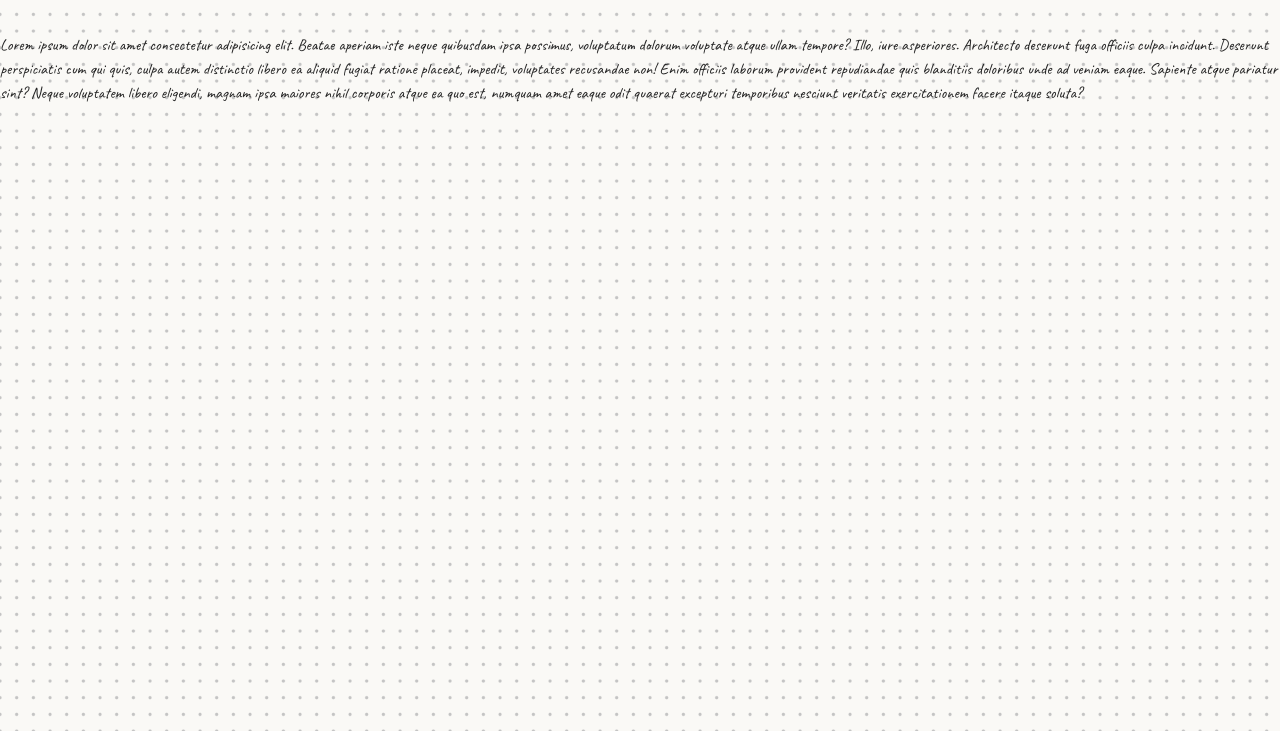
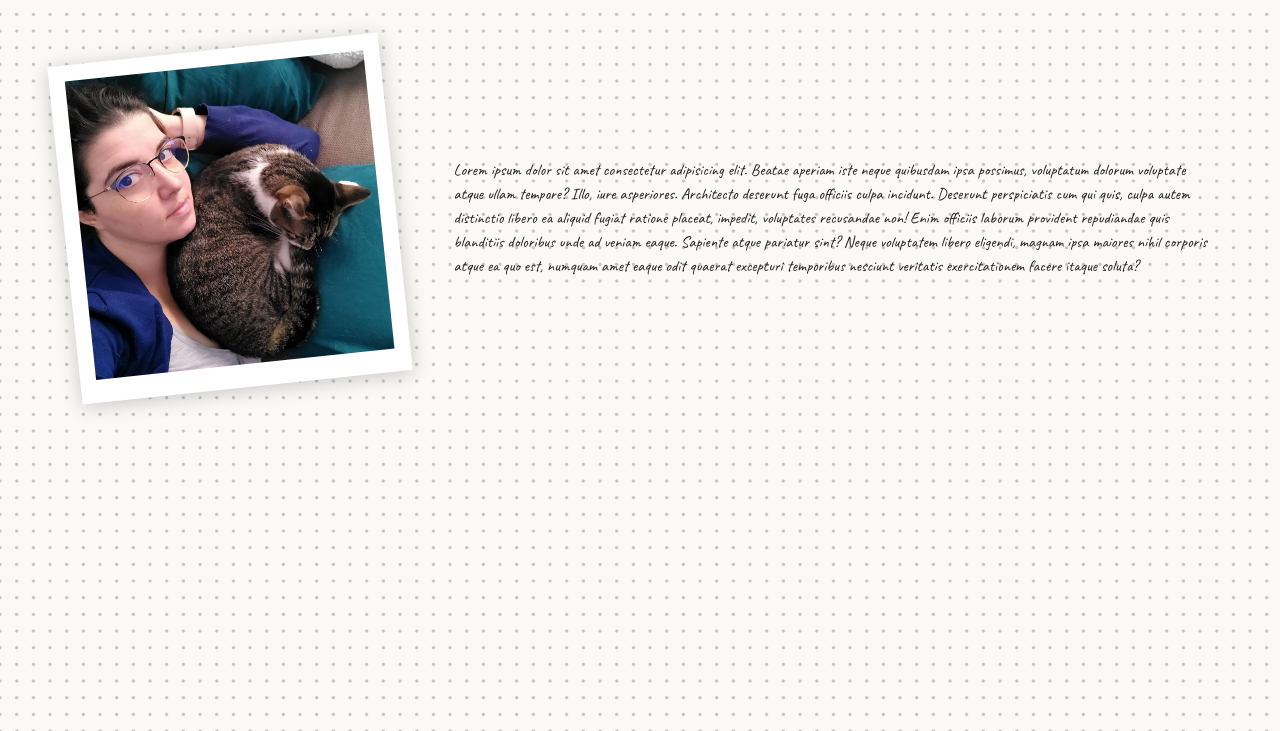
Before and after one commit to willCodeForCandy/portfolio-project-3, a website built with Vite: page index.html in a window 1280 px wide. Shown: the part 69-800 px from the top of the page. Built offline with nearby package versions, Linux system fonts and the light colour scheme.

Commit message:
mini modificacion home. theme toggler funcional

```diff
--- a/components/home/home.js
+++ b/components/home/home.js
@@ -1 +1 @@
-console.log("esto viene de home");
+const $main = document.querySelector("main");
--- a/index.html
+++ b/index.html
@@ -13,6 +13,7 @@
     <header>
     </header>
     <main>
+      <div><img src="/public/assets/IMG_20221005_145041312.jpg" alt="Ragnar y yo"></div>
       <p>Lorem ipsum dolor sit amet consectetur adipisicing elit. Beatae aperiam iste neque quibusdam ipsa possimus,
         voluptatum dolorum voluptate atque ullam tempore? Illo, iure asperiores. Architecto deserunt fuga officiis culpa
         incidunt.
--- a/style.css
+++ b/style.css
@@ -55,3 +55,24 @@ body.dark {
 body.dark a {
   color: var(--primary-light);
 }
+
+main {
+  display: flex;
+  padding: 0 5%;
+  align-items: center;
+  gap: 5%;
+  margin-top: 2rem;
+}
+
+main > div {
+  background: #fff;
+  padding: 1rem;
+  box-shadow: 0 0.2rem 1.2rem rgba(0, 0, 0, 0.2);
+  /* height: 300px; */
+  transform: rotate(-6deg);
+}
+
+main > div img {
+  max-width: 300px;
+  aspect-ratio: 1;
+}
```
Also changed, not shown: public/assets/IMG_20221005_145041312.jpg (added).
